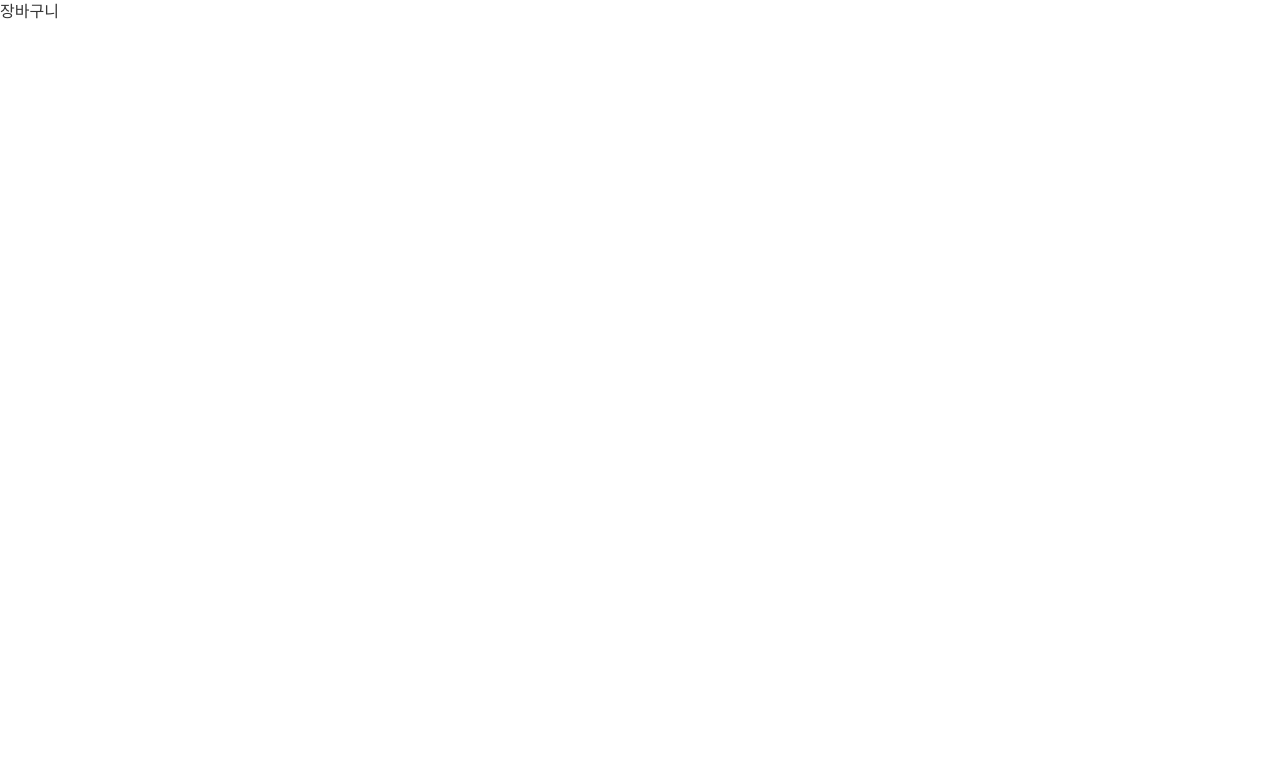
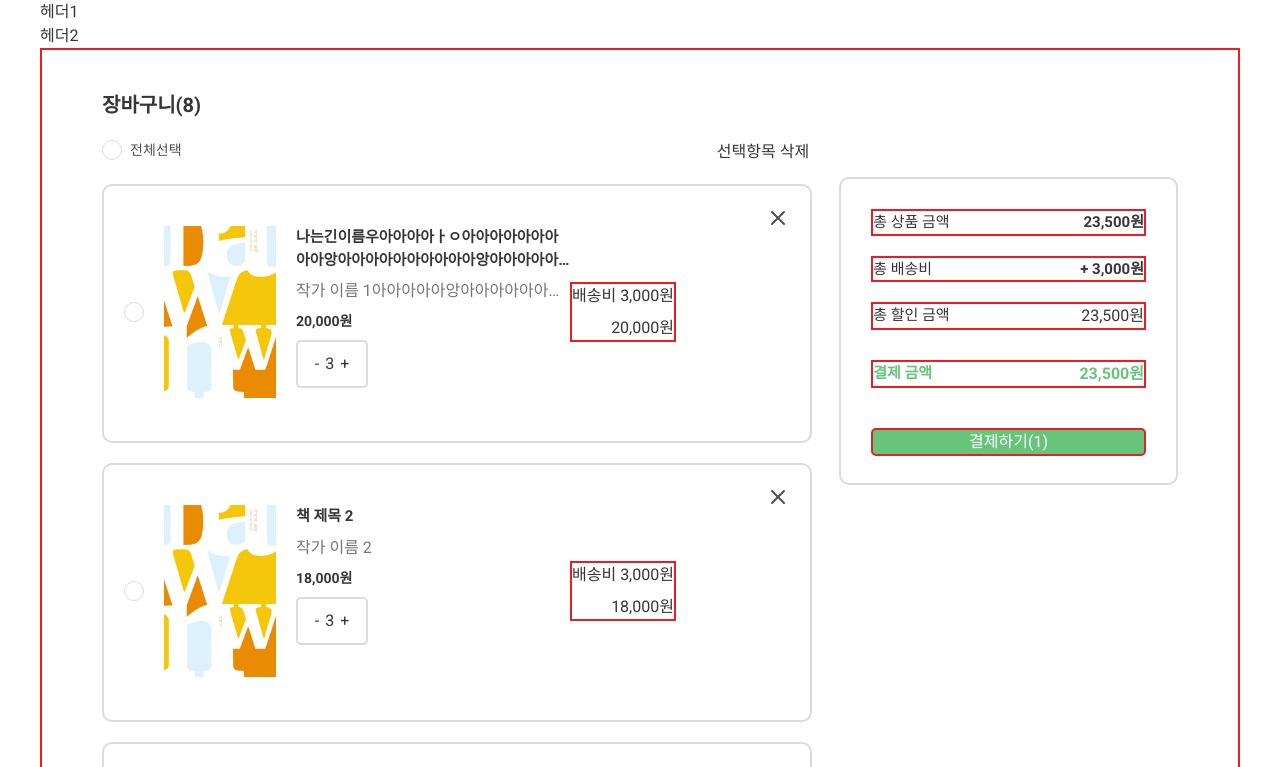
Before and after one commit to yunajoe/front_bookstore-README, a Next.js app: page /cart in a window 1280 px wide. Shown: the top 767 px of the page. Built offline with nearby package versions, Linux system fonts and the light colour scheme.

Commit message:
카트페이지

```diff
--- a/src/pages/cart/index.tsx
+++ b/src/pages/cart/index.tsx
@@ -1,3 +1,222 @@
-export default function CartPage() {
-  return(<div>장바구니</div>)
+import BookRating from '@/components/book/bookRating/bookRating';
+import PreviewBookInfo from '@/components/book/previewBookInfo/previewBookInfo';
+import MainLayout from '@/components/layout/mainLayout';
+import useInfinite from '@/hooks/useInfinite';
+import { myWishListData } from '@/pages/api/wishMock';
+
+import Image from 'next/image';
+import { useEffect, useState } from 'react';
+
+type WishListData = {
+  id: number;
+  image: string;
+  title: string;
+  author: string;
+  rating: number;
+  genre: string;
+  price: number;
+};
+
+function fetchNextData(start: number, end: number) {
+  const dataByScreen = myWishListData.wishListArray.slice(start, end);
+  return dataByScreen;
 }
+const START = 0;
+function CartPage() {
+  const [end, setEnd] = useState(8);
+  const [wishListData, setWishListData] = useState(
+    () => fetchNextData(START, end) || [],
+  );
+  const [ref, isIntersecting] = useInfinite();
+
+  useEffect(() => {
+    if (isIntersecting && wishListData.length >= end) {
+      setEnd((num) => num + 8);
+      setWishListData((prev) => [...prev, ...fetchNextData(end, end + 8)]);
+    }
+  }, [isIntersecting]);
+
+  const [selectedItemArr, setSelectedItemArr] = useState<WishListData[]>([]);
+
+  const resetSelectedItemArr = () => setSelectedItemArr([]);
+
+  const filteredDataByTargetId = (arr: WishListData[], targetId: number) =>
+    arr.filter((arrItem) => arrItem.id === targetId);
+
+  const filteredDataByNotTargetId = (arr: WishListData[], targetId: number) =>
+    arr.filter((arrItem) => arrItem.id !== targetId);
+
+  const handleDeleteSelectedItems = () => {
+    const filteredData = wishListData.filter((item) => {
+      return selectedItemArr.map((picked) => picked.id).indexOf(item.id) === -1;
+    });
+    setWishListData(filteredData);
+    resetSelectedItemArr();
+  };
+
+  return (
+    <div className="w-full flex flex-col items-center">
+      <div className="max-w-[1200px] w-full">
+        <div>헤더1</div>
+        <div>헤더2</div>
+        <div className="max-w-[1200px] w-full border-2 border-solid border-red">
+          <div
+            className="flex mobile:flex-col px-60 tablet:px-40 mobile:px-15 gap-x-30 tablet:gap-x-20
+              mobile:gap-x-10">
+            <div
+              className="grid grid-cols-1 tablet:grid-cols-1 mobile:grid-cols-1 gap-x-20 tablet: gap-y-20
+                mobile:gap-y-10">
+              <div className="text-black text-20 font-bold mt-40">
+                장바구니({wishListData.length})
+              </div>
+              <div className="flex justify-between">
+                <div className="flex gap-x-8">
+                  <div
+                    className="cursor-pointer"
+                    onClick={() => {
+                      if (wishListData.length === selectedItemArr.length) {
+                        resetSelectedItemArr();
+                      } else {
+                        setSelectedItemArr([...wishListData]);
+                      }
+                    }}>
+                    <Image
+                      src={
+                        wishListData.length === selectedItemArr.length
+                          ? '/icons/CheckedCheckBox.svg'
+                          : '/icons/CheckBox.svg'
+                      }
+                      alt="체크아이콘"
+                      width={20}
+                      height={20}
+                    />
+                  </div>
+                  <span className="text-gray-4 text-14">전체선택</span>
+                </div>
+                <span className="text-black font-normal cursor-pointer">
+                  선택항목 삭제
+                </span>
+              </div>
+              {wishListData.map((item) => {
+                const selectedItems = filteredDataByTargetId(
+                  selectedItemArr,
+                  item.id,
+                );
+                const pickedNum = selectedItems.map((item) => item.id)[0];
+                return (
+                  <div
+                    key={item.id}
+                    className={`relative w-[710px] tablet:w-452 mobile:w-330 flex items-center pt-40 pb-43 pr-82
+                      border-2 ${item.id === pickedNum ? 'border-green' : 'border-gray-1'} bg-white
+                      rounded-[10px]`}>
+                    <div
+                      className="absolute top-20 right-20 mobile:top-10 cursor-pointer"
+                      onClick={() => {
+                        const filteredWishListData = filteredDataByNotTargetId(
+                          wishListData,
+                          item.id,
+                        );
+                        setWishListData(filteredWishListData);
+                      }}>
+                      <Image
+                        src="/icons/Close.svg"
+                        alt="엑스"
+                        width={24}
+                        height={24}
+                      />
+                    </div>
+                    <div
+                      className="mx-20 mobile:mx-10"
+                      onClick={() => {
+                        setSelectedItemArr((prev) => [...prev, item]);
+                        const targetIdx = selectedItemArr.findIndex(
+                          (clickedItem) => clickedItem.id === item.id,
+                        );
+
+                        if (targetIdx !== -1) {
+                          selectedItemArr.splice(targetIdx, 1);
+                          setSelectedItemArr([...selectedItemArr]);
+                        }
+                      }}>
+                      <div className="cursor-pointer">
+                        <Image
+                          src={
+                            item.id === selectedItems[0]?.id
+                              ? '/icons/CheckedCheckBox.svg'
+                              : '/icons/CheckBox.svg'
+                          }
+                          alt="체크아이콘"
+                          width={20}
+                          height={20}
+                        />
+                      </div>
+                    </div>
+
+                    <div className="flex gap-x-20 rounded-[10px]">
+                      <PreviewBookInfo size="sm" />
+                      <div className="w-274 mobile:w-147 flex flex-col gap-y-8 mobile:w-">
+                        <div className="text-15 text-black font-bold break-all line-clamp-2">
+                          {item.title}
+                        </div>
+                        <span className="text-gray-3 whitespace-nowrap text-ellipsis overflow-hidden">
+                          {item.author}
+                        </span>
+                        <span className="text-14 text-color font-bold">
+                          {item.price.toLocaleString()}원
+                        </span>
+                        <div
+                          className="flex justify-center gap-x-6 border-2 border-solid border-gray-1 w-72
+                            rounded-[5px] pt-10 pb-10">
+                          <div>-</div>
+                          <div>3</div>
+                          <div>+</div>
+                        </div>
+                      </div>
+                    </div>
+                    <div className="flex flex-col border-2 border-solid border-red items-end gap-y-8 place-items-end">
+                      <span>배송비 3,000원</span>
+                      <span>{item.price.toLocaleString()}원</span>
+                    </div>
+                  </div>
+                );
+              })}
+            </div>
+            <div
+              className="flex flex-col w-340 tablet:w-216 mobile:w-330 h-308 tablet:h-288 mobile:h-288
+                mobile:mt-20 border-2 border-solid border-gray-1 p-30 tablet:p-20 mobile:p-20
+                mt-127 rounded-[10px]">
+              <div className="flex justify-between border-2 border-solid border-red mb-20">
+                <span className="text-black font-normal text-15">
+                  총 상품 금액
+                </span>
+                <span className="text-black font-bold text-15">23,500원</span>
+              </div>
+              <div className="flex justify-between border-2 border-solid border-red mb-20">
+                <span className="text-black font-normal text-15">
+                  총 배송비
+                </span>
+                <span className="text-black font-bold text-15">+ 3,000원</span>
+              </div>
+              <div className="flex justify-between border-2 border-solid border-red mb-30">
+                <span className="text-black font-normal text-15">
+                  총 할인 금액
+                </span>
+                <span>23,500원</span>
+              </div>
+              <div className="flex justify-between s border-2 border-solid border-red mb-40">
+                <span className="text-green font-bold text-15">결제 금액</span>
+                <span className="text-green font-bold text-25">23,500원</span>
+              </div>
+              {/* h가 안되는 이유는? padding이 안되는 잉유는*/}
+              <button className="border-2 border-solid border-red text-center bg-green text-white rounded-[5px]">
+                결제하기(1)
+              </button>
+            </div>
+          </div>
+        </div>
+      </div>
+    </div>
+  );
+}
+
+export default CartPage;
--- a/src/pages/wish/index.tsx
+++ b/src/pages/wish/index.tsx
@@ -58,7 +58,7 @@ function WishListPage() {
     <div className="w-full flex flex-col items-center">
       <div className="max-w-[1200px] w-full">
         <MainLayout>
-          <div className="flex flex-col px-60 mobile:px-15 tablet:px-40">
+          <div className="flex flex-col px-60 tablet:px-40 mobile:px-15">
             <div className="text-black text-20 font-bold">
               찜목록({wishListData.length})
             </div>
```
